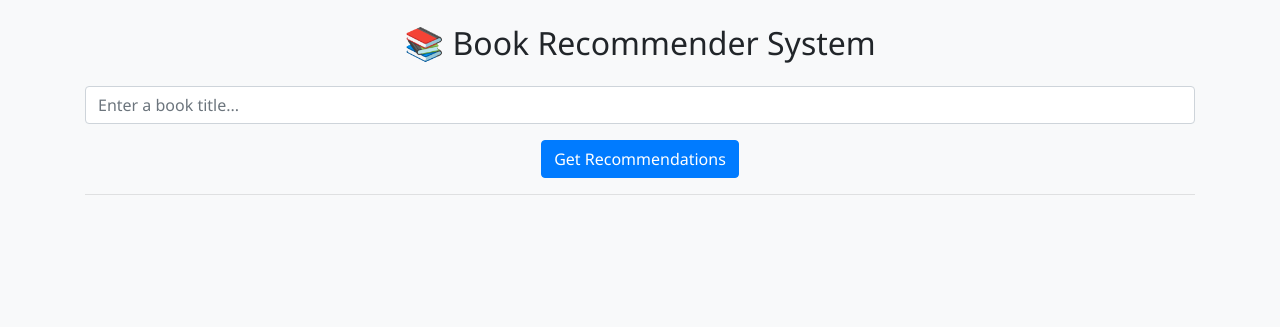
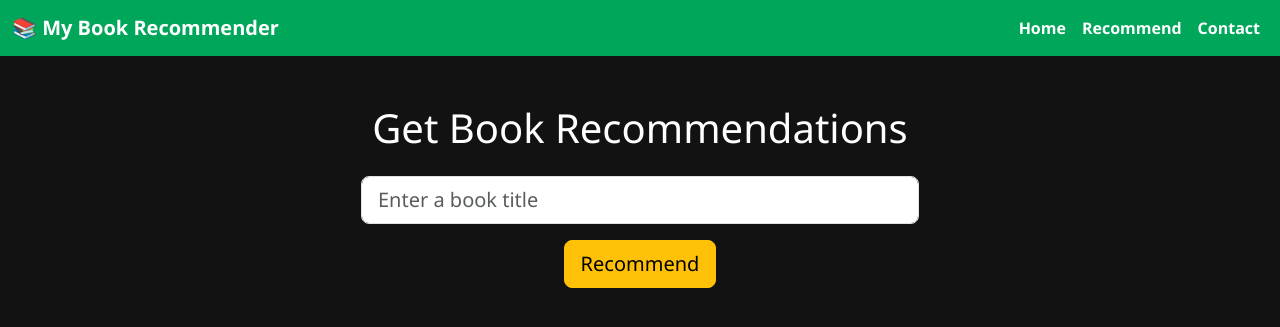
Before and after one commit to SSohil112/Recommender, a Flask app: page /recommend in a window 1280 px wide. Shown: the top 327 px of the page. Run offline with Flask 3, Linux system fonts and the light colour scheme; parts of the project's set-up code (start-up, migrations or seed data) failed here and were passed over; some libraries are stand-ins or nearby versions.

Commit message:
Update recommend.html

```diff
--- a/templates/recommend.html
+++ b/templates/recommend.html
@@ -2,67 +2,104 @@
 <html lang="en">
 <head>
     <meta charset="UTF-8">
-    <title>Book Recommender</title>
-    <link rel="stylesheet" href="https://stackpath.bootstrapcdn.com/bootstrap/4.5.0/css/bootstrap.min.css">
+    <title>Recommend Books</title>
+
+    <!-- Bootstrap 5 CDN -->
+    <link href="https://cdn.jsdelivr.net/npm/bootstrap@5.3.0/dist/css/bootstrap.min.css" rel="stylesheet">
+
     <style>
         body {
-            background-color: #f8f9fa;
-            font-family: 'Segoe UI', sans-serif;
+            background-color: #121212;
+            color: white;
+            font-family: 'Segoe UI', Tahoma, Geneva, Verdana, sans-serif;
         }
-        .book-card {
-            margin: 20px 0;
-            box-shadow: 0 4px 8px rgba(0,0,0,0.1);
-            border-radius: 10px;
-            padding: 15px;
-            background-color: #fff;
+        .navbar {
+            background-color: #00a65a;
         }
-        .book-image {
-            max-width: 100%;
-            height: auto;
-            border-radius: 5px;
-        }
-        .book-title {
+        .navbar-brand, .nav-link {
+            color: white !important;
             font-weight: bold;
         }
-        .book-author {
-            color: #666;
+        .card {
+            background-color: #f4eeee;
+            border-radius: 15px;
+            box-shadow: 0 4px 20px rgba(253, 252, 252, 0.5);
+            transition: transform 0.2s;
+        }
+        .card:hover {
+            transform: translateY(-5px);
+        }
+        .card-img-top {
+            height: 250px;
+            object-fit: cover;
+            border-top-left-radius: 15px;
+            border-top-right-radius: 15px;
+        }
+        .card-body {
+            padding: 15px;
+        }
+        .rating-text {
+            color: #000000;
         }
     </style>
 </head>
 <body>
 
-    <div class="container mt-4">
-        <h2 class="text-center mb-4">📚 Book Recommender System</h2>
+    <!-- Navbar -->
+    <nav class="navbar navbar-expand-lg">
+        <div class="container-fluid">
+            <a class="navbar-brand">📚 My Book Recommender</a>
+            <button class="navbar-toggler text-white" type="button" data-bs-toggle="collapse" data-bs-target="#navbarContent">
+                <span class="navbar-toggler-icon"></span>
+            </button>
 
-        <form method="post" action="/recommend_books">
-            <div class="form-group">
-                <input name="user_input" type="text" class="form-control" placeholder="Enter a book title...">
+            <div class="collapse navbar-collapse" id="navbarContent">
+                <ul class="navbar-nav ms-auto">
+                    <li class="nav-item"><a class="nav-link" href="/">Home</a></li>
+                    <li class="nav-item"><a class="nav-link" href="/recommend">Recommend</a></li>
+                    <li class="nav-item"><a class="nav-link" href="https://www.instagram.com/official_sohil03/?hl=en" target="_blank">Contact</a></li>
+                </ul>
             </div>
-            <div class="text-center">
-                <button type="submit" class="btn btn-primary">Get Recommendations</button>
-            </div>
+        </div>
+    </nav>
+
+    <!-- Book Recommendation Form -->
+    <div class="container my-5">
+        <h1 class="text-center mb-4">Get Book Recommendations</h1>
+
+        <form action="/recommend_books" method="post" class="text-center">
+            <input type="text" name="user_input" class="form-control form-control-lg w-50 mx-auto" placeholder="Enter a book title" required>
+            <button type="submit" class="btn btn-warning btn-lg mt-3">Recommend</button>
         </form>
 
-        <hr>
-
         {% if error %}
-            <div class="alert alert-danger text-center mt-3">{{ error }}</div>
-        {% endif %}
-
-        {% if data %}
-            <div class="row mt-4">
-                {% for book in data %}
-                    <div class="col-md-3">
-                        <div class="book-card text-center">
-                            <img src="{{ book[2] }}" alt="{{ book[0] }}" class="book-image mb-2">
-                            <div class="book-title">{{ book[0] }}</div>
-                            <div class="book-author">by {{ book[1] }}</div>
-                        </div>
-                    </div>
-                {% endfor %}
+            <div class="alert alert-danger mt-4 text-center w-50 mx-auto">
+                {{ error }}
             </div>
         {% endif %}
     </div>
 
+    <!-- Recommendations -->
+    {% if data %}
+    <div class="container my-5">
+        <h2 class="text-center mb-4">You might also like:</h2>
+        <div class="row g-4">
+            {% for book in data %}
+            <div class="col-md-3 col-sm-6">
+                <div class="card h-100">
+                    <img src="{{ book[2] }}" class="card-img-top" alt="book cover">
+                    <div class="card-body">
+                        <h5 class="card-title">{{ book[0] }}</h5>
+                        <p class="card-text">👤 {{ book[1] }}</p>
+                    </div>
+                </div>
+            </div>
+            {% endfor %}
+        </div>
+    </div>
+    {% endif %}
+
+    <!-- Bootstrap JS -->
+    <script src="https://cdn.jsdelivr.net/npm/bootstrap@5.3.0/dist/js/bootstrap.bundle.min.js"></script>
 </body>
 </html>
```
